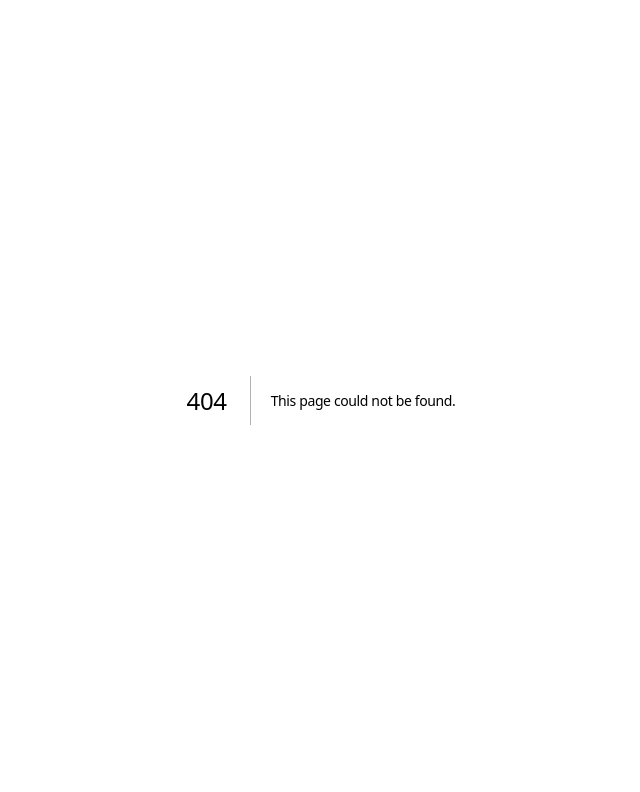
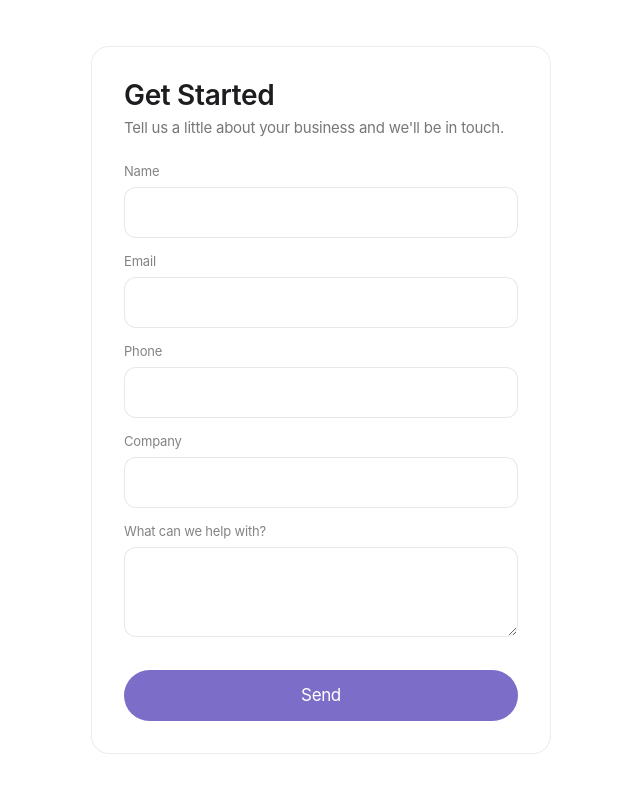
Before and after one commit to exposuremedia/labor-force-crm, a Next.js app: page /embed/contact in a window 1280 px wide. Before the commit this address had no page. Shown: the top 792 px of the page, without its empty margins (319-959 px from the left). Built offline with nearby package versions, Linux system fonts and the light colour scheme.

Commit message:
Add app/embed/contact

```diff
--- /dev/null
+++ b/app/embed/contact/EmbedForm.tsx
@@ -0,0 +1,230 @@
+"use client";
+
+import { useState } from "react";
+
+export function EmbedForm() {
+  const [name, setName] = useState("");
+  const [email, setEmail] = useState("");
+  const [phone, setPhone] = useState("");
+  const [company, setCompany] = useState("");
+  const [message, setMessage] = useState("");
+  const [submitting, setSubmitting] = useState(false);
+  const [done, setDone] = useState(false);
+  const [err, setErr] = useState<string | null>(null);
+
+  async function submit(e: React.FormEvent) {
+    e.preventDefault();
+    setErr(null);
+    if (!email && !phone) {
+      setErr("Email or phone is required.");
+      return;
+    }
+    setSubmitting(true);
+    try {
+      const r = await fetch("/api/leads/intake", {
+        method: "POST",
+        headers: { "Content-Type": "application/json" },
+        body: JSON.stringify({
+          full_name: name,
+          email,
+          phone,
+          company_name: company,
+          notes: message,
+          source_form: "embed-contact",
+          source_url:
+            typeof window !== "undefined"
+              ? document.referrer || window.location.href
+              : null,
+        }),
+      });
+      if (!r.ok) {
+        const t = await r.text();
+        setErr("Submit failed: " + t.slice(0, 120));
+        setSubmitting(false);
+        return;
+      }
+      setDone(true);
+    } catch (e) {
+      setErr("Network error: " + String(e).slice(0, 100));
+      setSubmitting(false);
+    }
+  }
+
+  if (done) {
+    return (
+      <div style={wrapStyle}>
+        <div style={cardStyle}>
+          <div style={titleStyle}>Thanks — we got it.</div>
+          <div style={subStyle}>
+            We&apos;ll reach out within one business day. If it&apos;s urgent,
+            call or text{" "}
+            <span style={{ whiteSpace: "nowrap" }}>+1 (631) 562-8002</span>.
+          </div>
+        </div>
+      </div>
+    );
+  }
+
+  return (
+    <div style={wrapStyle}>
+      <form onSubmit={submit} style={cardStyle}>
+        <div style={titleStyle}>Get Started</div>
+        <div style={subStyle}>
+          Tell us a little about your business and we&apos;ll be in touch.
+        </div>
+
+        <div style={fieldRow}>
+          <Input label="Name" value={name} onChange={setName} autoComplete="name" />
+        </div>
+        <div style={fieldRow}>
+          <Input label="Email" value={email} onChange={setEmail} type="email" autoComplete="email" />
+        </div>
+        <div style={fieldRow}>
+          <Input label="Phone" value={phone} onChange={setPhone} type="tel" autoComplete="tel" />
+        </div>
+        <div style={fieldRow}>
+          <Input label="Company" value={company} onChange={setCompany} autoComplete="organization" />
+        </div>
+        <div style={fieldRow}>
+          <label style={labelStyle}>What can we help with?</label>
+          <textarea
+            value={message}
+            onChange={(e) => setMessage(e.target.value)}
+            style={{ ...inputStyle, minHeight: 90, resize: "vertical" }}
+          />
+        </div>
+
+        {err ? (
+          <div
+            style={{
+              color: "#c0392b",
+              fontSize: 14,
+              margin: "4px 0 0",
+              letterSpacing: "-0.014em",
+            }}
+          >
+            {err}
+          </div>
+        ) : null}
+
+        <button type="submit" disabled={submitting} style={btnStyle}>
+          {submitting ? "Sending…" : "Send"}
+        </button>
+      </form>
+    </div>
+  );
+}
+
+function Input({
+  label,
+  value,
+  onChange,
+  type = "text",
+  autoComplete,
+}: {
+  label: string;
+  value: string;
+  onChange: (v: string) => void;
+  type?: string;
+  autoComplete?: string;
+}) {
+  return (
+    <>
+      <label style={labelStyle}>{label}</label>
+      <input
+        type={type}
+        value={value}
+        onChange={(e) => onChange(e.target.value)}
+        autoComplete={autoComplete}
+        style={inputStyle}
+      />
+    </>
+  );
+}
+
+const FONT_STACK =
+  '"SF Pro Text", system-ui, -apple-system, BlinkMacSystemFont, "Helvetica Neue", Helvetica, Arial, sans-serif';
+const DISPLAY_STACK =
+  '"SF Pro Display", system-ui, -apple-system, BlinkMacSystemFont, "Helvetica Neue", Helvetica, Arial, sans-serif';
+
+const wrapStyle: React.CSSProperties = {
+  minHeight: "100vh",
+  background: "transparent",
+  display: "flex",
+  alignItems: "center",
+  justifyContent: "center",
+  padding: 24,
+  fontFamily: FONT_STACK,
+};
+
+const cardStyle: React.CSSProperties = {
+  width: "100%",
+  maxWidth: 460,
+  background: "#ffffff",
+  border: "1px solid rgba(29, 29, 31, 0.08)",
+  borderRadius: 18,
+  padding: 32,
+  color: "#1d1d1f",
+};
+
+const titleStyle: React.CSSProperties = {
+  fontFamily: DISPLAY_STACK,
+  fontSize: 28,
+  fontWeight: 600,
+  letterSpacing: "-0.012em",
+  lineHeight: 1.15,
+  marginBottom: 6,
+  color: "#1d1d1f",
+};
+
+const subStyle: React.CSSProperties = {
+  fontFamily: FONT_STACK,
+  fontSize: 15,
+  color: "rgba(29, 29, 31, 0.6)",
+  marginBottom: 24,
+  letterSpacing: "-0.016em",
+  lineHeight: 1.4,
+};
+
+const fieldRow: React.CSSProperties = {
+  marginBottom: 14,
+};
+
+const labelStyle: React.CSSProperties = {
+  display: "block",
+  fontFamily: FONT_STACK,
+  fontSize: 13,
+  color: "rgba(29, 29, 31, 0.55)",
+  marginBottom: 6,
+  letterSpacing: "-0.014em",
+};
+
+const inputStyle: React.CSSProperties = {
+  width: "100%",
+  padding: "12px 14px",
+  background: "#ffffff",
+  border: "1px solid rgba(29, 29, 31, 0.10)",
+  borderRadius: 12,
+  color: "#1d1d1f",
+  fontFamily: FONT_STACK,
+  fontSize: 17,
+  letterSpacing: "-0.022em",
+  outline: "none",
+  boxSizing: "border-box",
+};
+
+const btnStyle: React.CSSProperties = {
+  width: "100%",
+  marginTop: 12,
+  padding: "13px 22px",
+  background: "#7B6DC8",
+  color: "#ffffff",
+  border: 0,
+  borderRadius: 980,
+  fontFamily: FONT_STACK,
+  fontSize: 17,
+  fontWeight: 400,
+  letterSpacing: "-0.022em",
+  cursor: "pointer",
+  transition: "background 160ms ease, transform 100ms ease",
+};
--- /dev/null
+++ b/app/embed/contact/page.tsx
@@ -0,0 +1,9 @@
+import { EmbedForm } from "./EmbedForm";
+
+export const metadata = {
+  title: "Apply Your Crew — Labor Force Link",
+};
+
+export default function ContactEmbed() {
+  return <EmbedForm />;
+}
```
